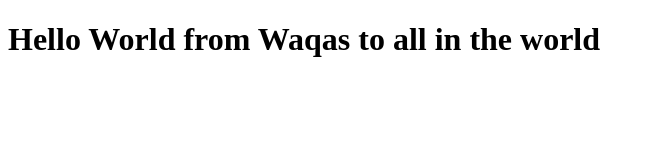
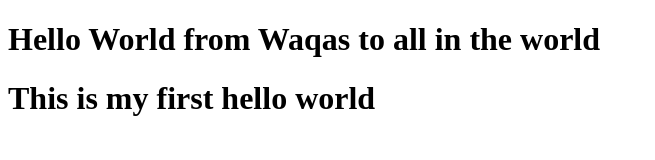
Before and after one commit to mohdwaqas818/bootcamp2020, a plain HTML site: page index.html in a window 1280 px wide. Shown: the whole page, without its empty margins (0-655 px from the left). Drawn offline with Linux system fonts and the light colour scheme.

Commit message:
Update index.html

```diff
--- a/index.html
+++ b/index.html
@@ -5,5 +5,6 @@
 </head>
 <body>
 	<h1>Hello World from Waqas to all in the world</h1>
+	<h1>This is my first hello world</h1>
 </body>
 </html>
```
